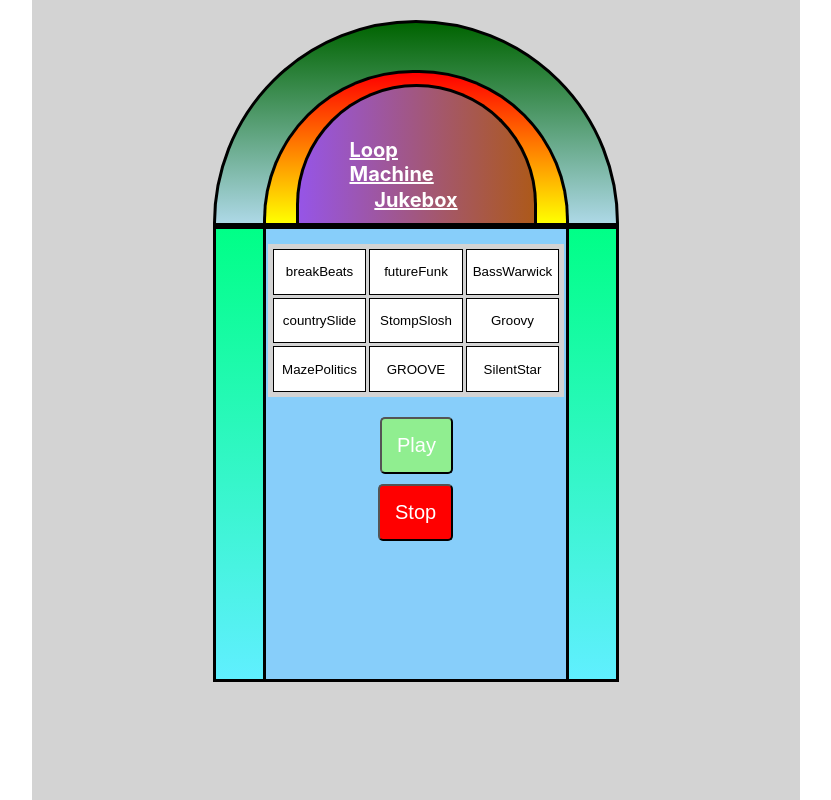
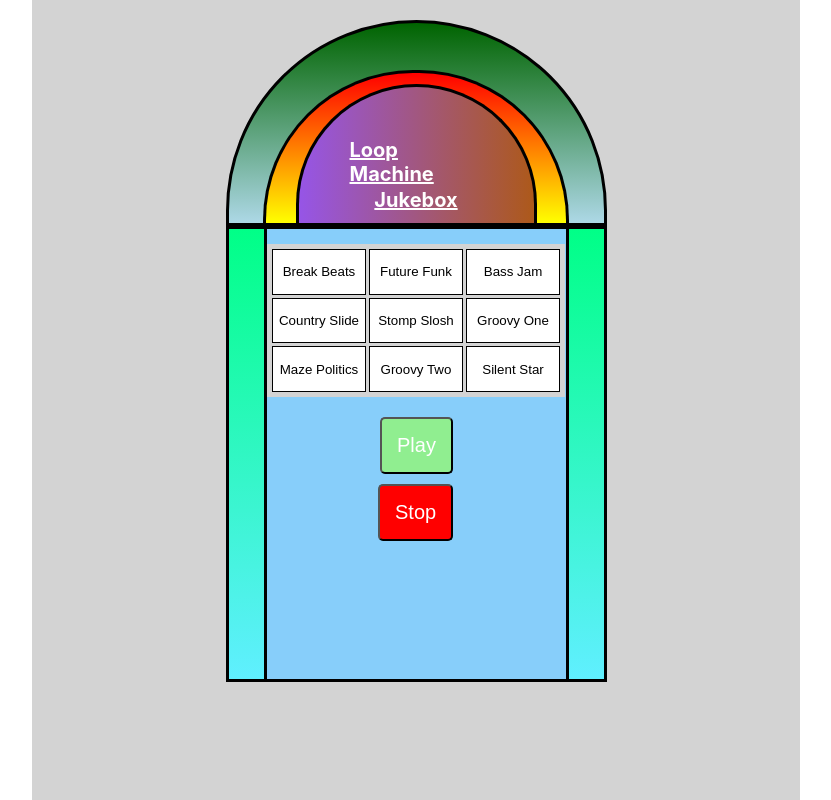
Before and after one commit to idomand/jukebox, a React (Create React App) app: page / in a window 1280 px wide. Shown: the whole page, without its empty margins (224-1055 px from the left). Built offline with nearby package versions, Linux system fonts and the light colour scheme; no server answers.

Commit message:
adding screenShot

```diff
--- a/src/audioClips/index.js
+++ b/src/audioClips/index.js
@@ -10,13 +10,13 @@ import SilentStar from "./SilentStar_120_Em_OrganSynth.mp3";
 import { Howl /* , Howler */ } from "howler";
 
 export const arrayOfSounds = [
-  { name: "breakBeats", sound: new Howl({ src: breakBeats, rate: 1.5 }) },
-  { name: "futureFunk", sound: new Howl({ src: futureFunk, rate: 1.5 }) },
-  { name: "BassWarwick", sound: new Howl({ src: BassWarwick, rate: 1.5 }) },
-  { name: "countrySlide", sound: new Howl({ src: coutrySlide, rate: 1.5 }) },
-  { name: "StompSlosh", sound: new Howl({ src: StompySlosh, rate: 1.5 }) },
-  { name: "Groovy", sound: new Howl({ src: GrooveB, rate: 1.5 }) },
-  { name: "MazePolitics", sound: new Howl({ src: MazePolitics, rate: 1.5 }) },
-  { name: "GROOVE", sound: new Howl({ src: pAS3GROOVE1, rate: 1.5 }) },
-  { name: "SilentStar", sound: new Howl({ src: SilentStar, rate: 1.5 }) },
+  { name: "Break Beats", sound: new Howl({ src: breakBeats, rate: 1.5 }) },
+  { name: "Future Funk", sound: new Howl({ src: futureFunk, rate: 1.5 }) },
+  { name: "Bass Jam", sound: new Howl({ src: BassWarwick, rate: 1.5 }) },
+  { name: "Country Slide", sound: new Howl({ src: coutrySlide, rate: 1.5 }) },
+  { name: "Stomp Slosh", sound: new Howl({ src: StompySlosh, rate: 1.5 }) },
+  { name: "Groovy One", sound: new Howl({ src: GrooveB, rate: 1.5 }) },
+  { name: "Maze Politics", sound: new Howl({ src: MazePolitics, rate: 1.5 }) },
+  { name: "Groovy Two", sound: new Howl({ src: pAS3GROOVE1, rate: 1.5 }) },
+  { name: "Silent Star", sound: new Howl({ src: SilentStar, rate: 1.5 }) },
 ];
--- a/src/components/JukeboxWrapper.jsx
+++ b/src/components/JukeboxWrapper.jsx
@@ -37,7 +37,7 @@ const JukeboxHead = styled.div`
   justify-content: flex-end;
   border: solid;
   height: 200px;
-  width: 400px;
+  width: 375px;
   margin-top: 20px;
   border-top-left-radius: 250px;
   border-top-right-radius: 250px;
@@ -66,9 +66,9 @@ const JukeboxBody = styled.div`
   justify-self: center;
   border: solid;
   height: 450px;
-  width: 400px;
+  width: 375px;
   display: grid;
-  grid-template-columns: 47px 1fr 47px;
+  grid-template-columns: 35px 1fr 35px;
 `;
 
 const Columns = styled.div`
--- a/src/components/PadWrapper.jsx
+++ b/src/components/PadWrapper.jsx
@@ -67,7 +67,6 @@ export default function PadWrapper({ changeSongName }) {
   const [playlistArray, setPlaylistArray] = useState([]);
   const [cardPlayingNow, setCardPlayingNow] = useState("");
   // const [isMusicPlaying, setIsMusicPlaying] = useState(false);
-  console.log("playlistArray :>> ", playlistArray);
   const renderPads = () => {
     const arrayOfPads = arrayOfSounds.map((element) => {
       return (
@@ -88,13 +87,9 @@ export default function PadWrapper({ changeSongName }) {
   };
 
   let counter = 0;
-  console.log(`cardPlayingNow`, cardPlayingNow);
 
   const playMusicFromPlaylist = () => {
     if (counter < playlistArray.length) {
-      console.log(`counter`, counter);
-      console.log(`playlistArray.length`, playlistArray.length);
-      console.log(`playlistArray[counter]`, playlistArray[counter]);
       setCardPlayingNow(playlistArray[counter].name);
       changeSongName(playlistArray[counter].name);
 
@@ -105,11 +100,7 @@ export default function PadWrapper({ changeSongName }) {
         playMusicFromPlaylist();
       });
     } else {
-      console.log("this is the restart of the loop");
       counter = 0;
-      console.log(`counter`, counter);
-      console.log(`playlistArray.length`, playlistArray.length);
-      console.log(`playlistArray[counter]`, playlistArray[counter]);
       smallStopMusic();
       playMusicFromPlaylist();
     }
@@ -137,12 +128,11 @@ export default function PadWrapper({ changeSongName }) {
       element.sound.stop();
     });
     changeSongName("Loop Machine");
-
+    setCardPlayingNow("");
     setPlaylistArray([]);
   };
 
   const playMusic = () => {
-    console.log("play all");
     playMusicFromPlaylist();
   };
 
```
Also changed, not shown: public/JukeBoxScreenShot.PNG (added).
